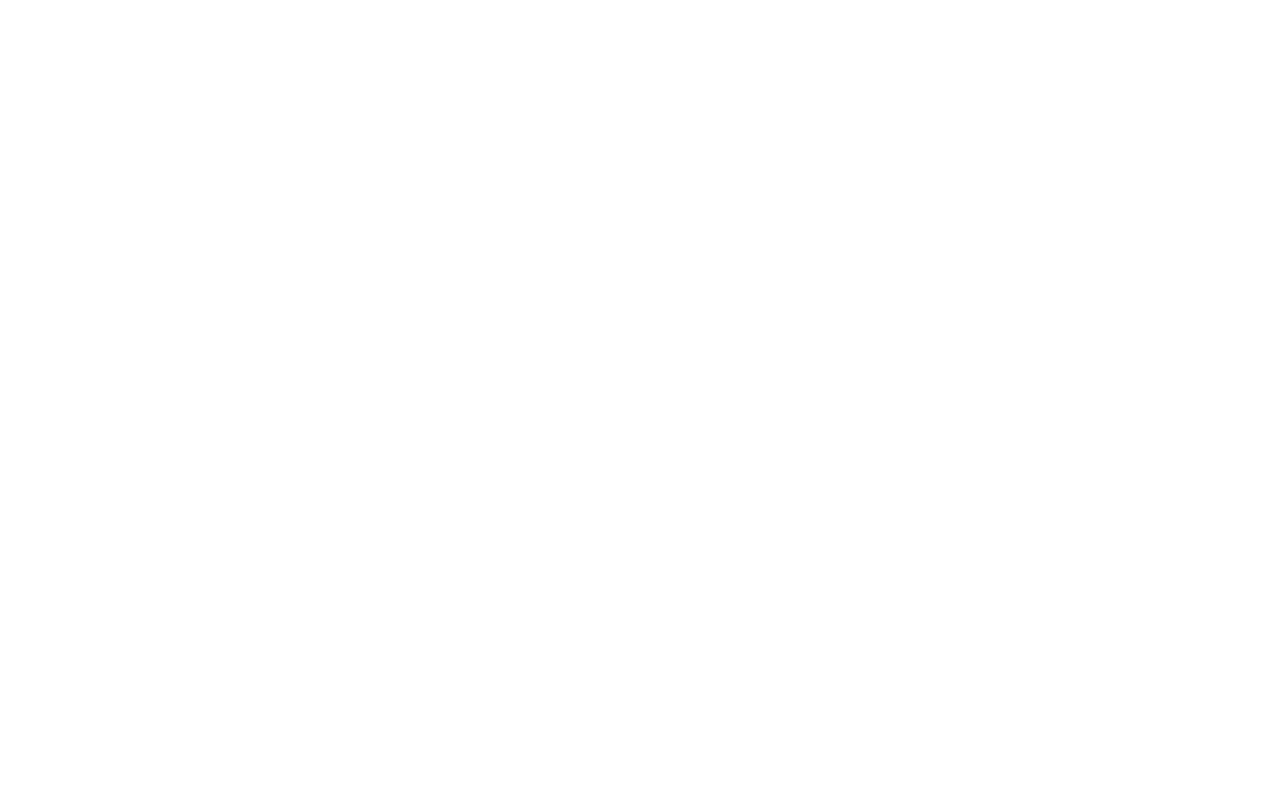
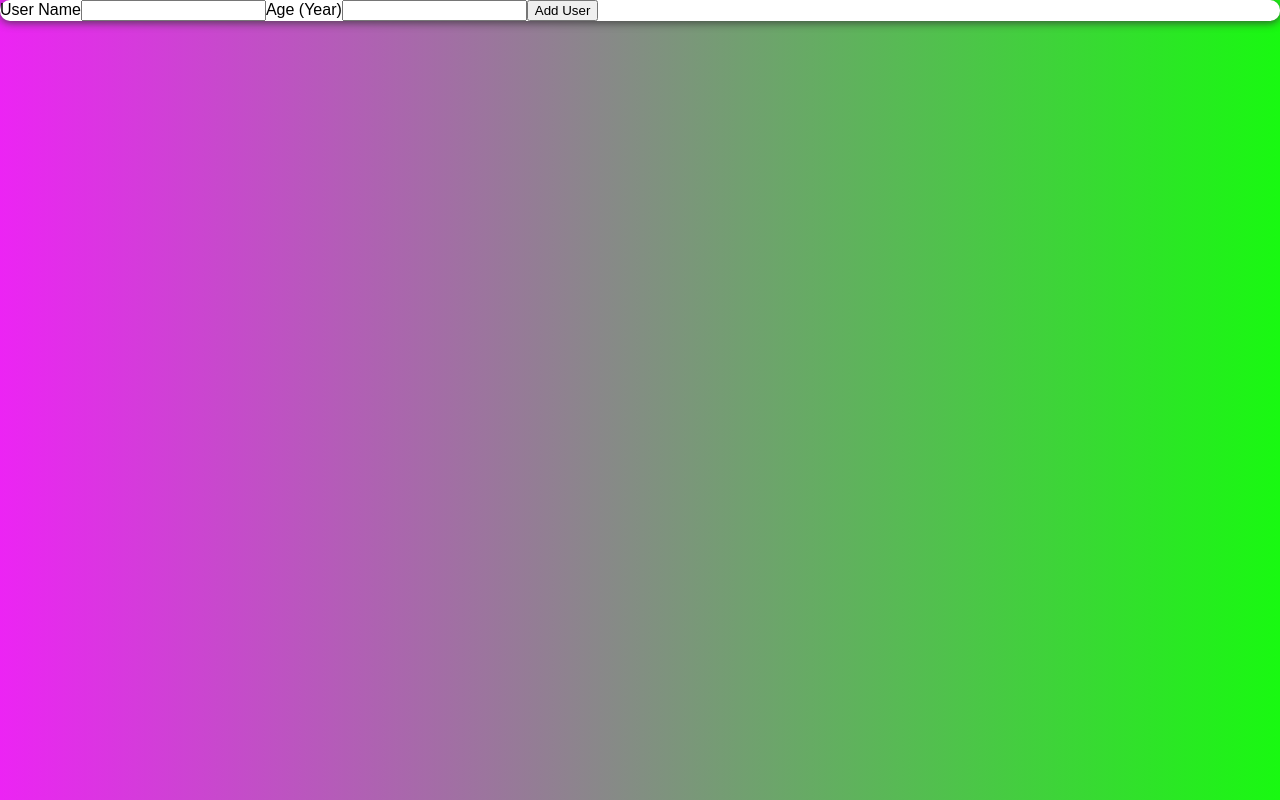
Before and after one commit to ArthPatel55/Simple_ReactJS_Project, a React (Create React App) app in the folder add_user_age/: page / in a window 1280 px wide. Built offline with nearby package versions, Linux system fonts and the light colour scheme.

Commit message:
add css a card

```diff
--- a/add_user_age/src/App.js
+++ b/add_user_age/src/App.js
@@ -1,10 +1,11 @@
 import React from 'react';
+import AddUser from './components/User/AddUser';
 
 
 function App() {
   return (
     <>
-
+    <AddUser/>
     </>
   );
 }
--- /dev/null
+++ b/add_user_age/src/components/UI/Card.jsx
@@ -0,0 +1,11 @@
+import classes from './Card.module.css'
+
+const Card = (props) => {
+  return (
+    <div className={classes.card} >
+      {props.children}
+    </div>
+  )
+}
+
+export default Card
--- /dev/null
+++ b/add_user_age/src/components/UI/Card.module.css
@@ -0,0 +1,7 @@
+.card{
+    background: white;
+    box-shadow: 0 2px 8px rgba(52, 52, 52, 0.779);
+    border-radius: 10px;
+    height: 50%;
+    align-items: center;
+}
--- /dev/null
+++ b/add_user_age/src/components/User/AddUser.jsx
@@ -0,0 +1,23 @@
+import React from 'react'
+import Card from '../UI/Card';
+import classes from './AddUser.module.css'
+
+const AddUser = (props) => {
+  const addUserHandler =(event)=>{
+    event.preventDefault();
+  }
+  return (<>
+   <Card className={classes.input} >
+  <form onSubmit={addUserHandler}>
+    <label htmlFor="username" >User Name</label>
+    <input type="text" id="username" />
+    <label htmlFor="age" >Age (Year)</label>
+    <input type="number" id="age" />
+    <button type="submit" >Add User</button>
+  </form>
+  </Card>
+  </>
+  )
+}
+
+export default AddUser
--- /dev/null
+++ b/add_user_age/src/components/User/AddUser.module.css
@@ -0,0 +1,26 @@
+.input {
+    margin: 2rem auto;
+    padding: 1rem;
+    width: 90%;
+    max-width: 40rem;
+  }
+
+  .input label {
+    display: block;
+    font-weight: bold;
+    margin-bottom: 0.5rem;
+  }
+
+  .input input {
+    font: inherit;
+    display: block;
+    width: 100%;
+    border: 1px solid #ccc;
+    padding: 0.15rem;
+    margin-bottom: 0.5rem;
+  }
+
+  .input input:focus {
+    outline: none;
+    border-color: #4f005f;
+  }
--- a/add_user_age/src/index.css
+++ b/add_user_age/src/index.css
@@ -4,8 +4,11 @@
 
 html {
   font-family: sans-serif;
+
 }
 
 body {
   margin: 0;
+  height: 100vh;
+  background-image: linear-gradient(to right,#eb16f3f0,#09f901ef);
 }
```
